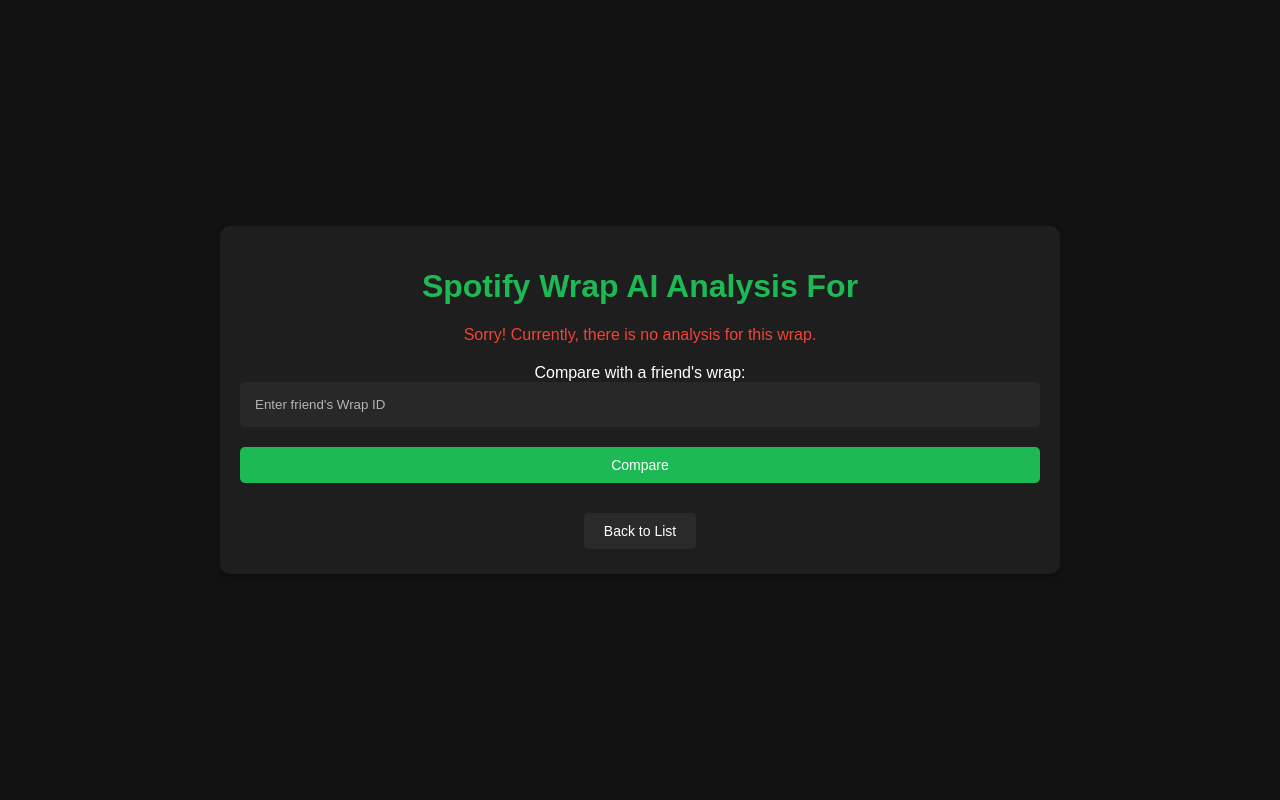
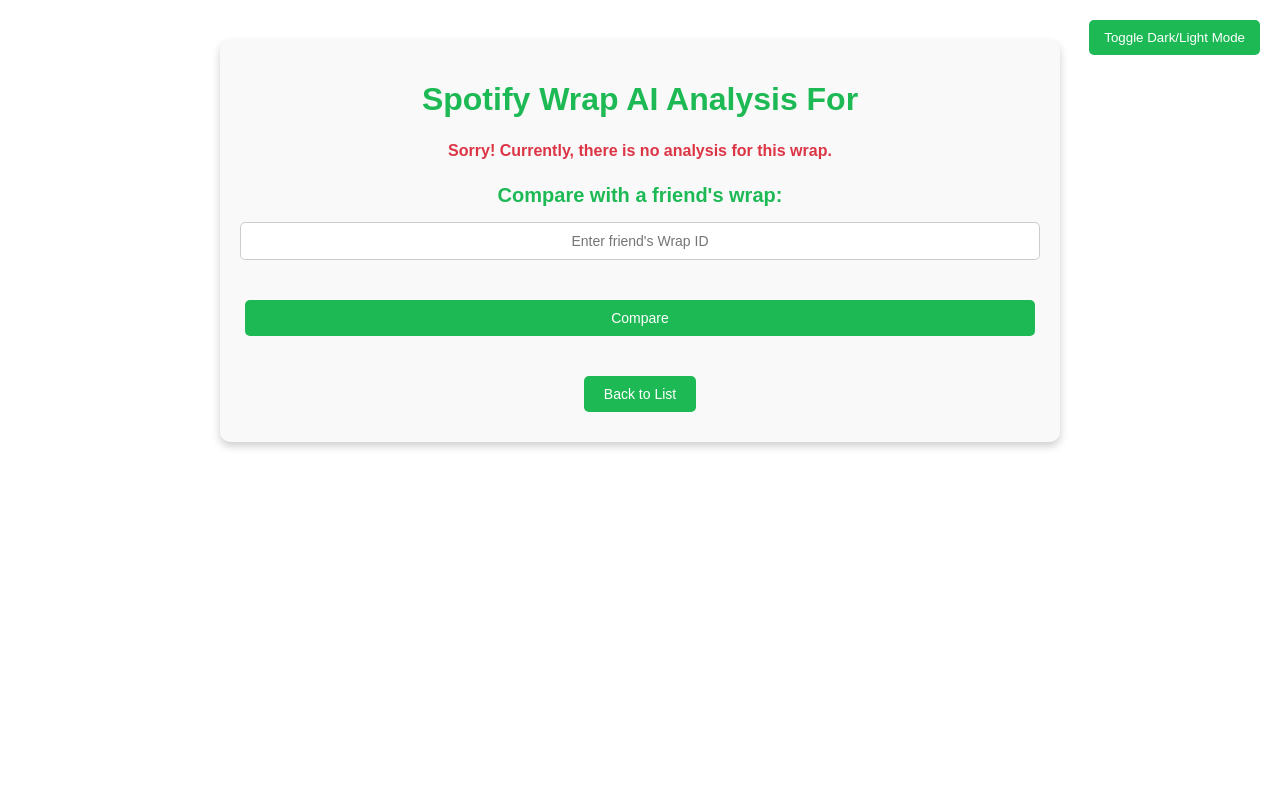
Before and after one commit to simoneyasu/spotifyWrappedClonefork, a Django app: template wrap/templates/wrap/analyze_wrap.html in a window 1280 px wide. Run offline with Django 5.2, Linux system fonts and the light colour scheme; the template is opened without the code that fills it, so the values that code supplies are empty.

Commit message:
fixed UI for analyze_wrap

```diff
--- a/wrap/templates/wrap/analyze_wrap.html
+++ b/wrap/templates/wrap/analyze_wrap.html
@@ -1,37 +1,40 @@
+{% extends 'register/base.html' %}
 {% load static %}
-<!DOCTYPE html>
-<html lang="en">
-<head>
-    <meta charset="UTF-8">
-    <meta name="viewport" content="width=device-width, initial-scale=1.0">
-    <link rel="stylesheet" href="{% static 'css/styles.css' %}">
-    <title>Spotify Wrap Analysis</title>
+
+{% block title %}Spotify Wrap Analysis{% endblock %}
+
+{% block extra_css %}
     <style>
-        body {
-            font-family: Arial, sans-serif;
-            background-color: #121212;
-            color: white;
-            margin: 0;
-            padding: 0;
+        .container {
+            max-width: 800px;
+            margin: 40px auto;
+            padding: 20px;
+            background-color: var(--container-bg-light);
+            border-radius: 10px;
+            box-shadow: 0 4px 8px rgba(0, 0, 0, 0.2);
+            transition: background-color 0.3s ease, color 0.3s ease;
+            text-align: center;
         }
 
-        .container {
-            max-width: 800px;
-            margin: 20px auto;
-            padding: 20px;
-            background-color: #1e1e1e;
-            border-radius: 10px;
-            box-shadow: 0 4px 8px rgba(0, 0, 0, 0.2);
+        body.dark-mode .container {
+            background-color: var(--container-bg-dark);
         }
 
         h1, h2, h3 {
-            color: #1DB954;
+            color: var(--primary-color);
+            margin-bottom: 20px;
+        }
+
+        p {
+            margin: 10px 0;
+            line-height: 1.6;
+            text-align: center;
         }
 
         .btn {
             display: inline-block;
             padding: 10px 20px;
-            margin: 5px 0;
+            margin: 10px 5px;
             border: none;
             border-radius: 5px;
             font-size: 14px;
@@ -41,38 +44,60 @@
         }
 
         .btn-primary {
-            background-color: #1DB954;
+            background-color: var(--primary-color);
             color: white;
+            text-decoration: none;
         }
 
         .btn-primary:hover {
-            background-color: #17a74a;
-        }
-
-        .btn-secondary {
-            background-color: #2a2a2a;
-            color: white;
-        }
-
-        .btn-secondary:hover {
-            background-color: #3c3c3c;
+            background-color: var(--primary-color-hover);
         }
 
         .error {
-            color: #f44336;
+            color: var(--danger-color);
+            font-weight: bold;
         }
 
-        .social-share {
+        form {
+            display: flex;
+            flex-direction: column;
+            gap: 10px;
             margin-top: 20px;
+        }
+        label {
+            color: var(--primary-color);
+            font-weight: bold;
+            font-size: 20px;
+            display: block;
+            margin-bottom: 5px;
+            text-align: center;
+        }
+        input[type="text"] {
+            width: 100%;
+            padding: 10px;
+            border: 1px solid #ccc;
+            border-radius: 5px;
+            font-size: 14px;
+            margin-bottom: 20px;
+            text-align: center;
+            box-sizing: border-box;
+        }
+
+        body.dark-mode input[type="text"] {
+            background-color: #1e1e1e;
+            color: var(--text-color-dark);
+            border: 1px solid #444;
         }
 
         .action-buttons {
             margin-top: 20px;
+            display: flex;
+            justify-content: center;
         }
     </style>
-</head>
-<body>
+{% endblock %}
 
+{% block content %}
     <div class="container">
         <h1>Spotify Wrap AI Analysis For {{ wrap.year }}</h1>
 
@@ -106,9 +131,7 @@
 
         <!-- Action Buttons -->
         <div class="action-buttons">
-        <a href="{% url 'view_wraps' %}" class="btn btn-secondary">Back to List</a>
+            <a href="{% url 'view_wraps' %}" class="btn btn-primary">Back to List</a>
         </div>
     </div>
-
-</body>
-</html>
+{% endblock %}
```
Lines whose indentation alone changed are shown as unchanged.
